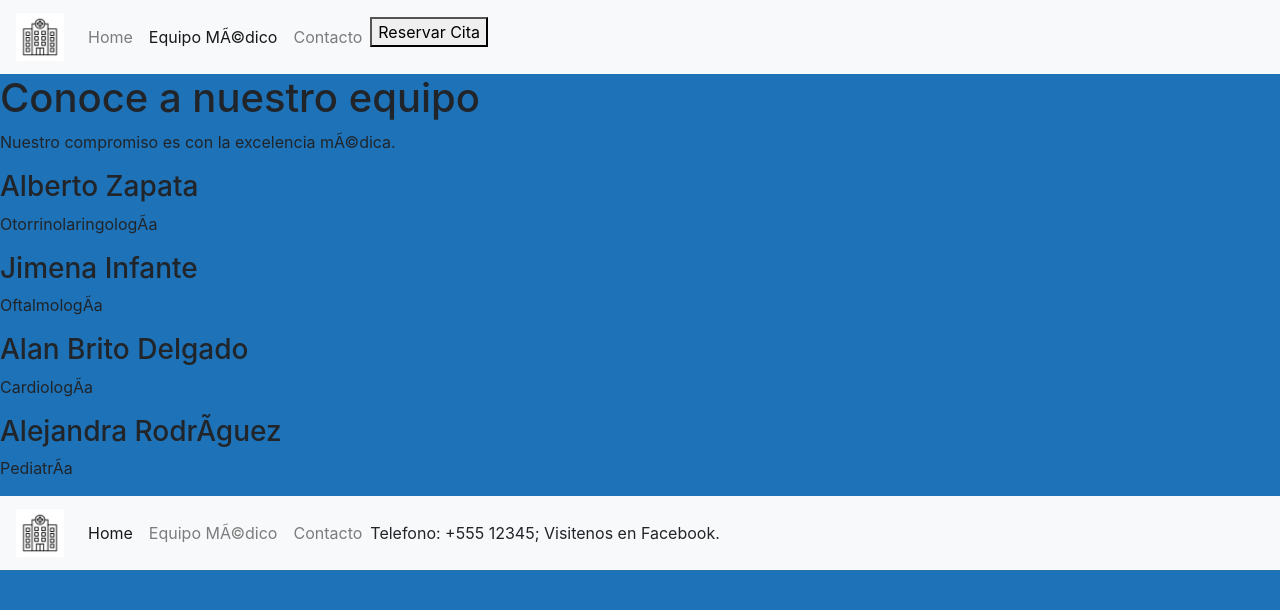
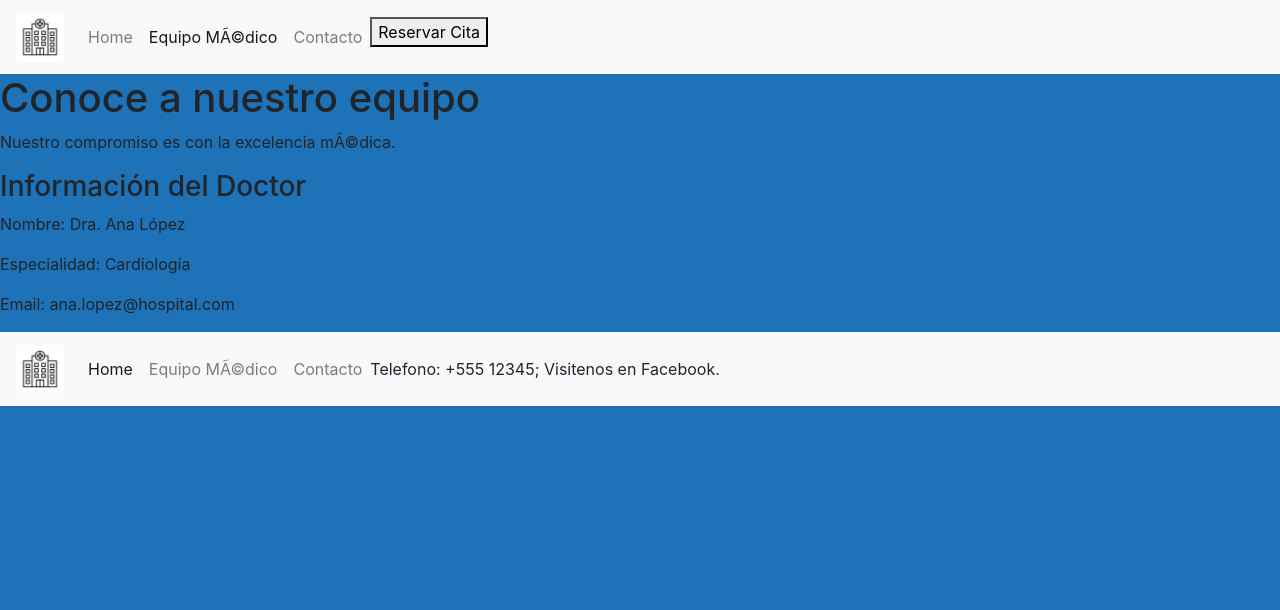
Before and after one commit to cpmeneses/M01_Ejercicio_1, a website: page web/team.html in a window 1280 px wide. Drawn offline with nearby package versions, Linux system fonts and the light colour scheme; files that its build step writes are made by us from their sources.

Commit message:
Cambiar doctores a la página de team

```diff
--- a/web/team.html
+++ b/web/team.html
@@ -5,7 +5,7 @@
     <meta name="viewport" content="width=device-width, initial-scale=1.0">
     <meta http-equiv="X-UA-Compatible" content="ie=edge">
     <title>Home</title>
-    <link rel="stylesheet" href="./style.css">
+    <link rel="stylesheet" href="./resources/assets/css/style.css">
     <link rel="icon" href="./favicon.ico" type="image/x-icon">
     <link rel="stylesheet" href="https://maxcdn.bootstrapcdn.com/bootstrap/4.5.2/css/bootstrap.min.css">
 </head>
@@ -42,23 +42,7 @@
         <section>
             <p>Nuestro compromiso es con la excelencia médica.</p>
         </section>
-        <section>
-            <article>
-                <h3>Alberto Zapata</h3>
-                <p>Otorrinolaringología</p>
-            </article>
-            <article>
-                <h3>Jimena Infante</h3>
-                <p>Oftalmología</p>
-            </article>
-            <article>
-                <h3>Alan Brito Delgado</h3>
-                <p>Cardiología</p>
-            </article>
-            <article>
-                <h3>Alejandra Rodríguez</h3>
-                <p>Pediatría</p>
-            </article>
+        <section id="doctor-info">
         </section>
     </main>
     <footer class="footer">
@@ -87,6 +71,6 @@
             </div>
         </nav>
     </footer>
-    <script src="index.js"></script>
+    <script src="team.js"></script>
 </body>
 </html>
```
Also changed, not shown: web/contact.html (+0 -2 lines), web/team.js (renamed from web/contact.js).
